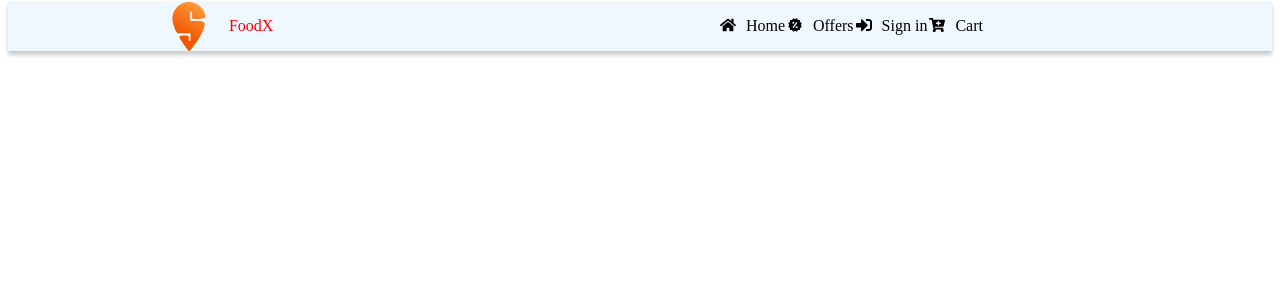
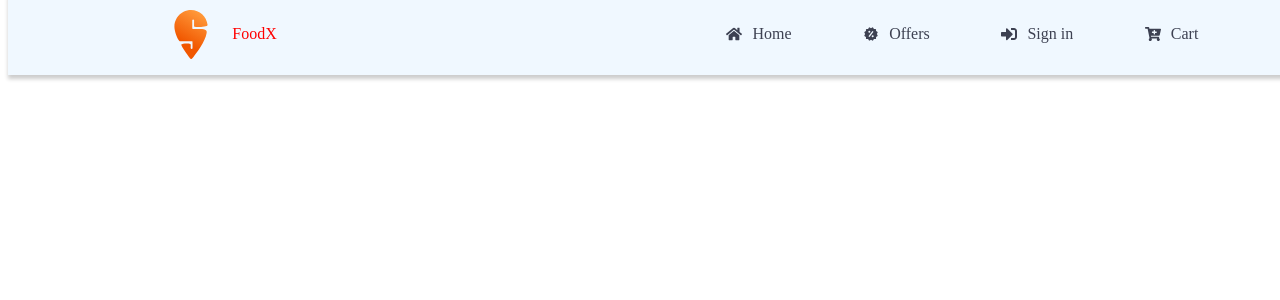
Before and after one commit to Anubrata-01/FoodX, a React (Create React App) app: page / in a window 1280 px wide. Shown: the top 300 px of the page. Built offline with nearby package versions, Linux system fonts and the light colour scheme.

Commit message:
sm Changes

```diff
--- a/package.json
+++ b/package.json
@@ -3,12 +3,14 @@
   "version": "0.1.0",
   "private": true,
   "dependencies": {
+    "@reduxjs/toolkit": "^2.1.0",
     "@testing-library/jest-dom": "^5.17.0",
     "@testing-library/react": "^13.4.0",
     "@testing-library/user-event": "^13.5.0",
     "react": "^18.2.0",
     "react-dom": "^18.2.0",
     "react-icons": "^5.0.1",
+    "react-redux": "^9.1.0",
     "react-router-dom": "^6.22.0",
     "react-scripts": "5.0.1",
     "styled-components": "^6.1.8",
--- a/src/Components/Header/Navbar.jsx
+++ b/src/Components/Header/Navbar.jsx
@@ -1,36 +1,53 @@
-import React from "react";
+import React, { useState } from "react";
 import styled from "styled-components";
 import { Logo } from "../../constant";
 import { FaHome } from "react-icons/fa";
 import { BiSolidOffer } from "react-icons/bi";
 import { FaSignInAlt, FaSignOutAlt } from "react-icons/fa";
 import { FaCartPlus } from "react-icons/fa";
-import { hover } from "@testing-library/user-event/dist/hover";
 const Navbar = () => {
+  const[isShow,setIsShow]=useState({
+    "display":false,
+    "text":"Sign in"
+  })
+  const handleLoginBtn=()=>{
+    setIsShow(prevState => ({
+      ...prevState,
+      "display": !prevState.display,
+      "text":prevState?.display?"Sign in":"Sign out"
+    }));
+    console.log(isShow)
+
+  }
   return (
     <Container>
       <NavBar>
         <LogoContainer>
           {Logo} <LogoName>FoodX</LogoName>
-        </LogoContainer>
+          </LogoContainer>
         <Licon>
           <List>
-            <Liitem>
+            <NavLinks>
               <FaHome />
-              Home
-            </Liitem>
-            <Liitem>
+              <p>Home</p>
+
+            </NavLinks>
+            <NavLinks>
               <BiSolidOffer />
-              Offers
-            </Liitem>
-            <Liitem>
-              <FaSignInAlt />
-              Sign in
-            </Liitem>
-            <Liitem>
+              <p>Offers</p>
+            </NavLinks>
+            <NavLinks onClick={handleLoginBtn}>
+              {
+                !isShow?.display?(<FaSignInAlt />):(<FaSignOutAlt/>)
+              }
+
+              <p>{isShow?.text}</p>
+            </NavLinks>
+            <NavLinks>
               <FaCartPlus />
-              Cart
-            </Liitem>
+              <p>Cart</p>
+
+            </NavLinks>
           </List>
         </Licon>
       </NavBar>
@@ -40,6 +57,8 @@ const Navbar = () => {
 const Container = styled.div`
   margin-top: -7px;
   width: 100%;
+  position:fixed;
+  top:0;
   background-color: aliceblue;
   box-shadow: 0 4px 4px 0 rgba(0, 0, 0, 0.2);
 `;
@@ -68,21 +87,26 @@ const Licon = styled.div`
 const List = styled.ul`
   list-style: none;
   display: flex;
-
+  justify-content: space-between;
   @media screen and (max-width: 640px) {
     width: auto;
     background-color: cyan;
   }
 `;
-const Liitem = styled.li`
+const NavLinks = styled.li`
   display: flex;
+  justify-content: center;
+  align-items: center;
   gap: 10px;
-  padding-left: 2px;
+  color:#3d4152;
+  font-size: 16px;
+  font-weight:500;
+  cursor: pointer;
   :hover {
-    color: red;
+    color:#ffa700;
   }
   @media screen and (max-width: 640px) {
-    gap: 10px;
+    gap: 1px;
   }
 `;
 
```
Also changed, not shown: src/constant.js (+3 -0 lines), 1 other file (tests, documents, lock files or other folders).
